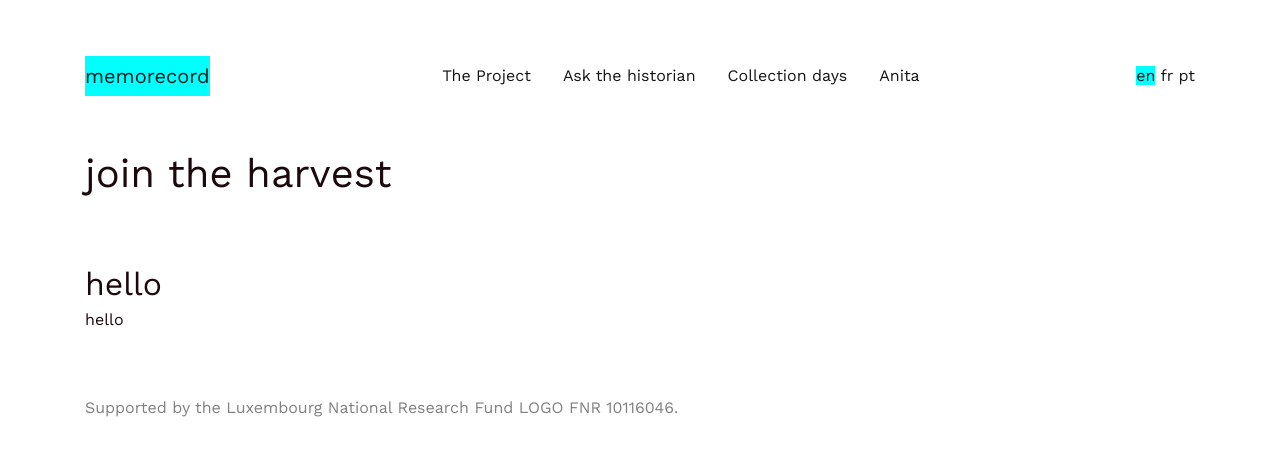
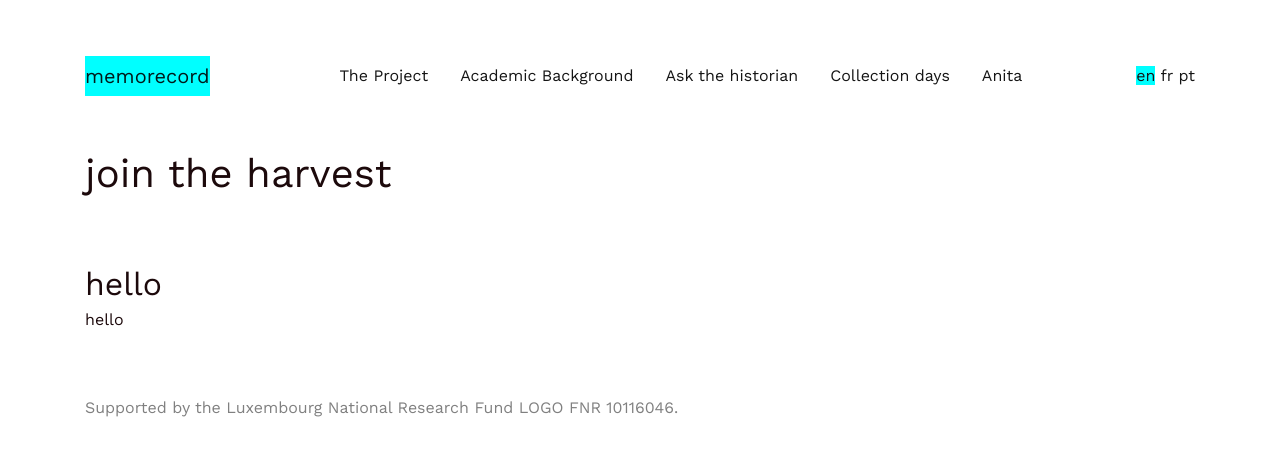
Before and after one commit to C2DH/memorecord, a Jekyll site: the page built from pages/index.md, in a window 1280 px wide. Shown: the top 456 px of the page. Built offline with Jekyll 4.4.1, drawn with Linux system fonts in a browser that asks for light colours.

Commit message:
Update navigation.yaml

```diff
--- a/_data/navigation.yaml
+++ b/_data/navigation.yaml
@@ -2,6 +2,8 @@ primary:
   links:
     - title: The Project
       href: /the-project/
+    - title: Academic Background
+      href: /academic-background/
     - title: Ask the historian
       href: /ask-the-historian/
     - title: Collection days
```
